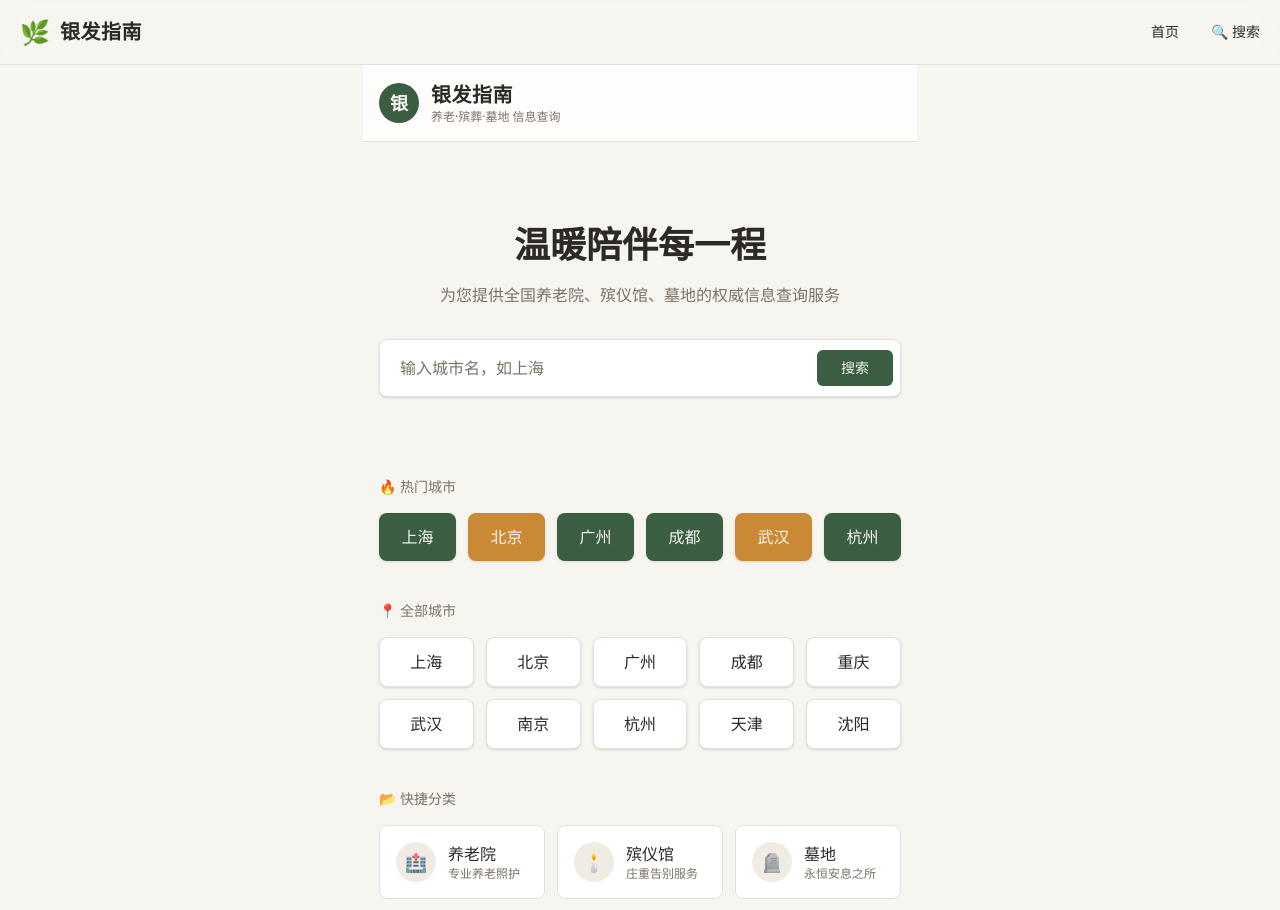
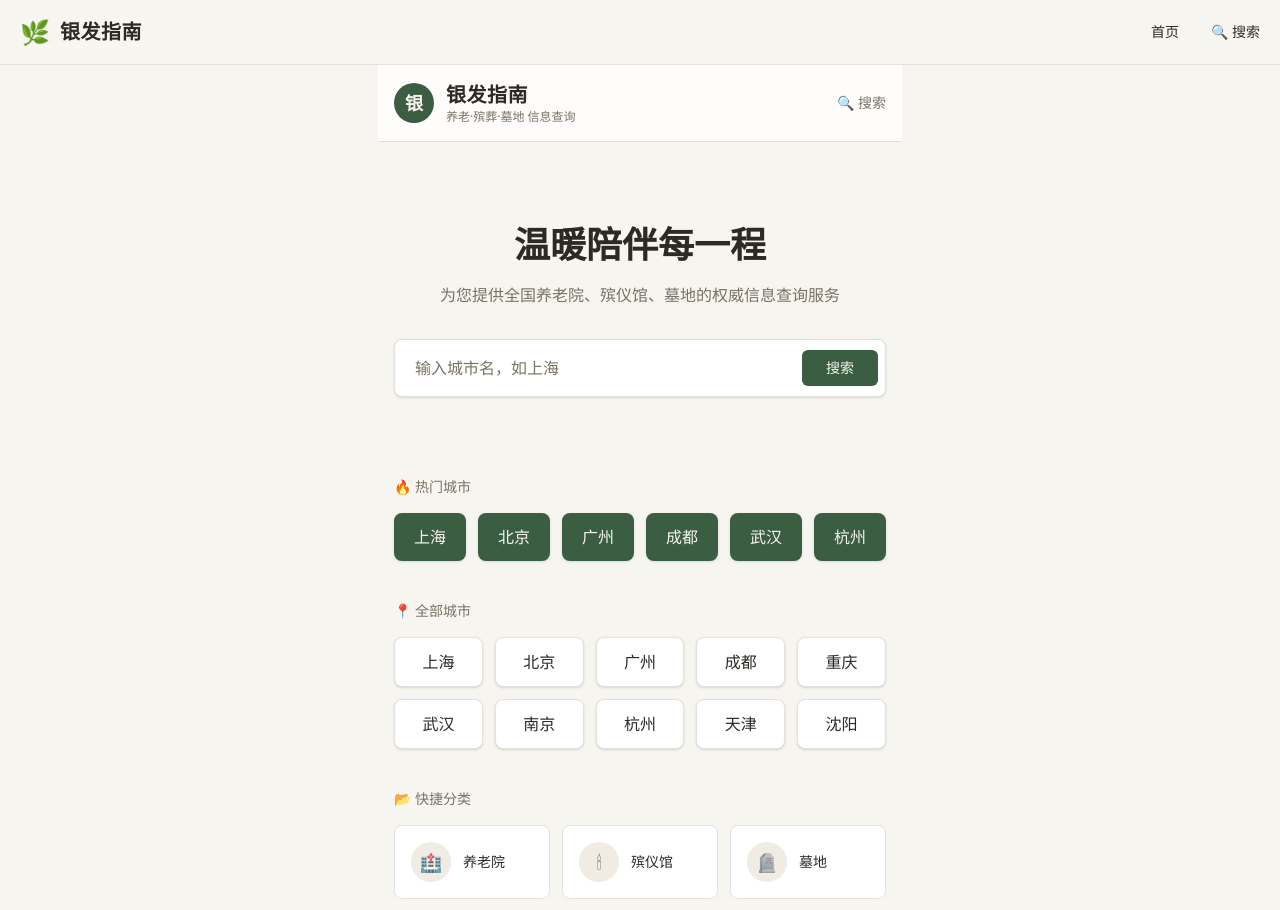
Before and after one commit to 211113xingxing-crypto/yinfa-navigation, a Next.js app: page / in a window 1280 px wide. Shown: the top 910 px of the page. Built offline with nearby package versions, Linux system fonts and the light colour scheme.

Commit message:
v11: 强制清缓存 + server component + no-cache header

```diff
--- a/next.config.ts
+++ b/next.config.ts
@@ -1,14 +1,14 @@
 import type { NextConfig } from "next";
 
 const nextConfig: NextConfig = {
-  images: {
-    remotePatterns: [
-      {
-        protocol: "https",
-        hostname: "cdn.qihuiai.com",
-      },
-    ],
-  },
+  headers: async () => [
+    {
+      source: "/:path*",
+      headers: [
+        { key: "Cache-Control", value: "no-cache, must-revalidate" },
+      ],
+    },
+  ],
 };
 
 export default nextConfig;
--- a/src/app/page.tsx
+++ b/src/app/page.tsx
@@ -1,29 +1,13 @@
-"use client"
+import Link from "next/link";
+import { cities } from "@/lib/data";
 
-import { useState } from "react"
-import Link from "next/link"
-import { useRouter } from "next/navigation"
-import { cities } from "@/lib/data"
+export const dynamic = "force-static";
 
-const hotCityNames = ["上海","北京","广州","成都","杭州","武汉"]
-const hotColors: Record<string, string> = {
-  "上海":"bg-primary", "北京":"bg-accent", "广州":"bg-primary",
-  "成都":"bg-primary", "杭州":"bg-primary", "武汉":"bg-accent"
-}
-const allCityNames = cities.map(c => c.name)
+const hotCityNames = ["上海","北京","广州","成都","杭州","武汉"];
 
 export default function HomePage() {
-  const [searchValue, setSearchValue] = useState("")
-  const router = useRouter()
-
-  const handleSearch = (e: React.FormEvent) => {
-    e.preventDefault()
-    if (searchValue.trim()) router.push(`/search?q=${encodeURIComponent(searchValue.trim())}`)
-  }
-
   return (
     <div className="min-h-screen">
-      {/* Header */}
       <header className="border-b border-border bg-card/80 backdrop-blur-sm sticky top-0 z-50">
         <div className="max-w-5xl mx-auto px-4 py-4 flex items-center justify-between">
           <div className="flex items-center gap-3">
@@ -35,45 +19,30 @@ export default function HomePage() {
               <p className="text-xs text-muted-foreground">养老·殡葬·墓地 信息查询</p>
             </div>
           </div>
+          <Link href="/search" className="text-sm text-muted-foreground hover:text-foreground">🔍 搜索</Link>
         </div>
       </header>
 
-      {/* Hero */}
       <section className="py-12 md:py-20 px-4">
         <div className="max-w-3xl mx-auto text-center">
-          <h2 className="text-2xl md:text-4xl font-bold text-foreground mb-4 leading-tight">
-            温暖陪伴每一程
-          </h2>
-          <p className="text-muted-foreground mb-8 text-sm md:text-base">
-            为您提供全国养老院、殡仪馆、墓地的权威信息查询服务
-          </p>
+          <h2 className="text-2xl md:text-4xl font-bold text-foreground mb-4 leading-tight">温暖陪伴每一程</h2>
+          <p className="text-muted-foreground mb-8 text-sm md:text-base">为您提供全国养老院、殡仪馆、墓地的权威信息查询服务</p>
 
-          <form onSubmit={handleSearch} className="relative max-w-xl mx-auto">
-            <input
-              type="text"
-              placeholder="输入城市名，如上海"
-              value={searchValue}
-              onChange={(e) => setSearchValue(e.target.value)}
-              className="w-full pl-5 pr-28 py-4 bg-card border border-border rounded-lg text-foreground placeholder:text-muted-foreground focus:outline-none focus:ring-2 focus:ring-ring focus:border-transparent shadow-sm text-base"
-            />
-            <button type="submit" className="absolute right-2 top-1/2 -translate-y-1/2 bg-primary text-primary-foreground px-6 py-2 rounded-md font-medium hover:bg-primary/90 transition-colors text-sm">
-              搜索
-            </button>
+          <form action="/search" className="relative max-w-xl mx-auto">
+            <input type="text" name="q" placeholder="输入城市名，如上海"
+              className="w-full pl-5 pr-28 py-4 bg-card border border-border rounded-lg text-foreground placeholder:text-muted-foreground focus:outline-none focus:ring-2 focus:ring-ring focus:border-transparent shadow-sm text-base" />
+            <button type="submit" className="absolute right-2 top-1/2 -translate-y-1/2 bg-primary text-primary-foreground px-6 py-2 rounded-md font-medium hover:opacity-90 transition-opacity text-sm">搜索</button>
           </form>
         </div>
       </section>
 
-      {/* Hot Cities */}
       <section className="px-4 pb-10">
         <div className="max-w-3xl mx-auto">
           <h3 className="text-sm font-medium text-muted-foreground mb-4">🔥 热门城市</h3>
           <div className="grid grid-cols-3 md:grid-cols-6 gap-3">
             {cities.filter(c => hotCityNames.includes(c.name)).map((city) => (
-              <Link
-                key={city.id}
-                href={`/city/${city.pinyin}`}
-                className={`${hotColors[city.name] || "bg-primary"} text-primary-foreground py-3 px-4 rounded-lg font-medium hover:opacity-90 transition-opacity text-center shadow-sm`}
-              >
+              <Link key={city.id} href={`/city/${city.pinyin}`}
+                className="bg-primary text-primary-foreground py-3 px-4 rounded-lg font-medium hover:opacity-90 transition-opacity text-center shadow-sm">
                 {city.name}
               </Link>
             ))}
@@ -81,17 +50,13 @@ export default function HomePage() {
         </div>
       </section>
 
-      {/* All Cities */}
       <section className="px-4 pb-10">
         <div className="max-w-3xl mx-auto">
           <h3 className="text-sm font-medium text-muted-foreground mb-4">📍 全部城市</h3>
           <div className="grid grid-cols-2 sm:grid-cols-3 md:grid-cols-5 gap-3">
             {cities.map((city) => (
-              <Link
-                key={city.id}
-                href={`/city/${city.pinyin}`}
-                className="bg-card border border-border py-3 px-4 rounded-lg text-foreground font-medium hover:border-primary hover:bg-secondary transition-all text-center shadow-sm"
-              >
+              <Link key={city.id} href={`/city/${city.pinyin}`}
+                className="bg-card border border-border py-3 px-4 rounded-lg text-foreground font-medium hover:border-primary hover:bg-secondary transition-all text-center shadow-sm">
                 {city.name}
               </Link>
             ))}
@@ -99,40 +64,21 @@ export default function HomePage() {
         </div>
       </section>
 
-      {/* Categories */}
       <section className="px-4 pb-16">
         <div className="max-w-3xl mx-auto">
           <h3 className="text-sm font-medium text-muted-foreground mb-4">📂 快捷分类</h3>
           <div className="grid grid-cols-2 sm:grid-cols-3 gap-3">
-            {[
-              { name: "养老院", emoji: "🏥", desc: "专业养老照护", q: "养老院" },
-              { name: "殡仪馆", emoji: "🕯️", desc: "庄重告别服务", q: "殡仪馆" },
-              { name: "墓地", emoji: "🪦", desc: "永恒安息之所", q: "墓地" },
-              { name: "护理院", emoji: "💊", desc: "医疗护理服务", q: "护理院" },
-              { name: "白事一条龙", emoji: "📋", desc: "全程贴心服务", q: "一条龙" },
-              { name: "价格对比", emoji: "💰", desc: "透明价格查询", q: "价格" },
-            ].map((cat) => (
-              <Link
-                key={cat.name}
-                href={`/search?q=${cat.q}`}
-                className="bg-card border border-border p-4 rounded-lg hover:border-primary hover:shadow-md transition-all group"
-              >
-                <div className="flex items-center gap-3">
-                  <div className="w-10 h-10 rounded-full bg-secondary flex items-center justify-center text-lg group-hover:bg-primary/10 transition-colors">
-                    {cat.emoji}
-                  </div>
-                  <div>
-                    <div className="font-medium text-foreground">{cat.name}</div>
-                    <div className="text-xs text-muted-foreground">{cat.desc}</div>
-                  </div>
-                </div>
+            {[{n:"🏥 养老院",q:"养老院"},{n:"🕯️ 殡仪馆",q:"殡仪馆"},{n:"🪦 墓地",q:"墓地"},{n:"💊 护理院",q:"护理院"},{n:"📋 白事一条龙",q:"一条龙"},{n:"💰 价格对比",q:"价格"}].map(cat => (
+              <Link key={cat.q} href={`/search?q=${cat.q}`}
+                className="bg-card border border-border p-4 rounded-lg hover:border-primary hover:shadow-md transition-all group flex items-center gap-3">
+                <div className="w-10 h-10 rounded-full bg-secondary flex items-center justify-center text-lg group-hover:bg-primary/10 transition-colors shrink-0">{cat.n.slice(0,2)}</div>
+                <div className="font-medium text-foreground text-sm">{cat.n.slice(3)}</div>
               </Link>
             ))}
           </div>
         </div>
       </section>
 
-      {/* Trust */}
       <section className="px-4 pb-16">
         <div className="max-w-3xl mx-auto">
           <div className="bg-secondary/50 border border-border rounded-lg p-6 text-center">
@@ -141,8 +87,7 @@ export default function HomePage() {
         </div>
       </section>
 
-      {/* Footer */}
-      <footer className="border-t border-border bg-card/50 py-8 px-4">
+      <footer className="border-t border-border bg-card/50 py-6 px-4">
         <div className="max-w-3xl mx-auto text-center">
           <p className="text-xs text-muted-foreground">© 2026 银发指南 navi-resources.com</p>
         </div>
```
